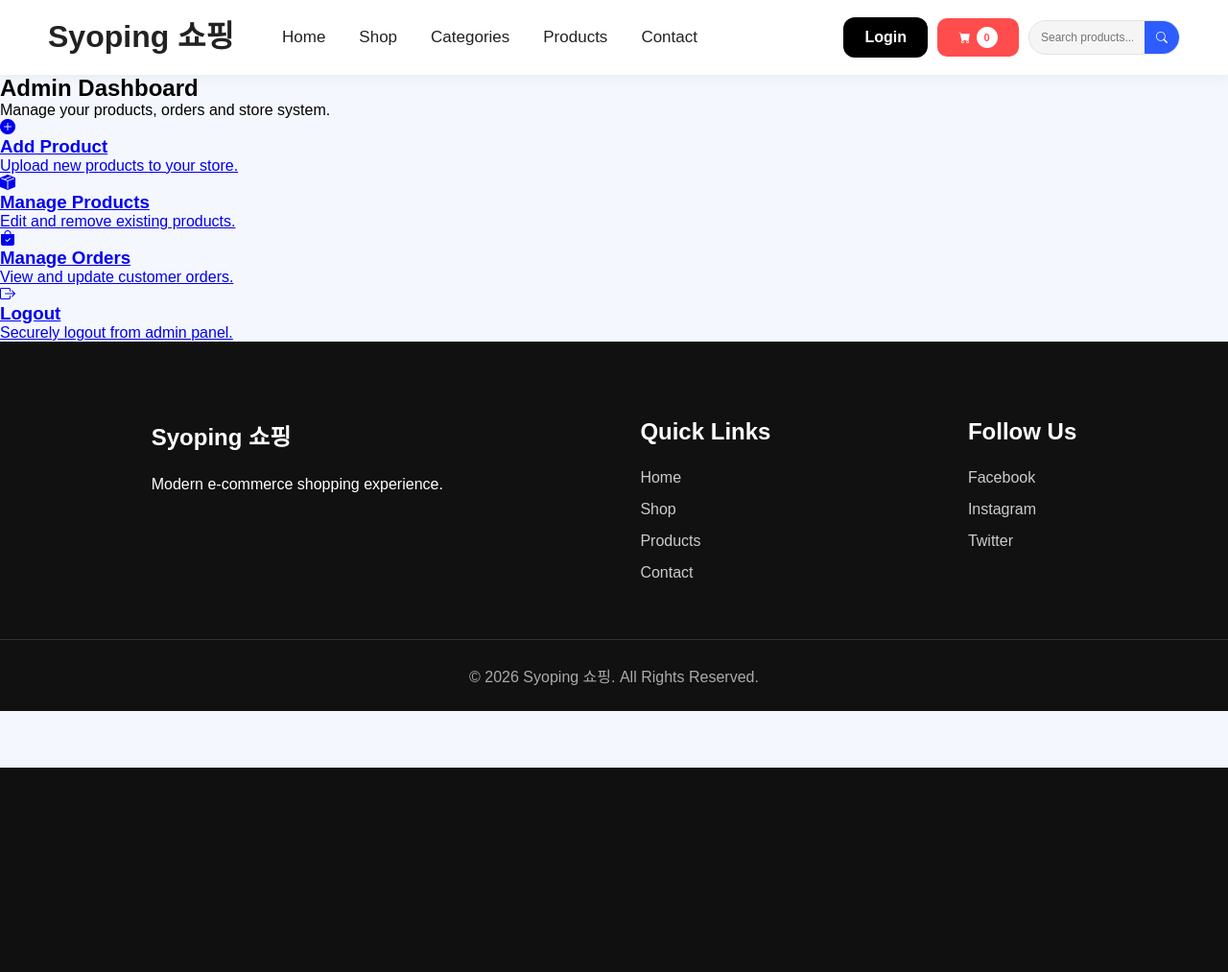
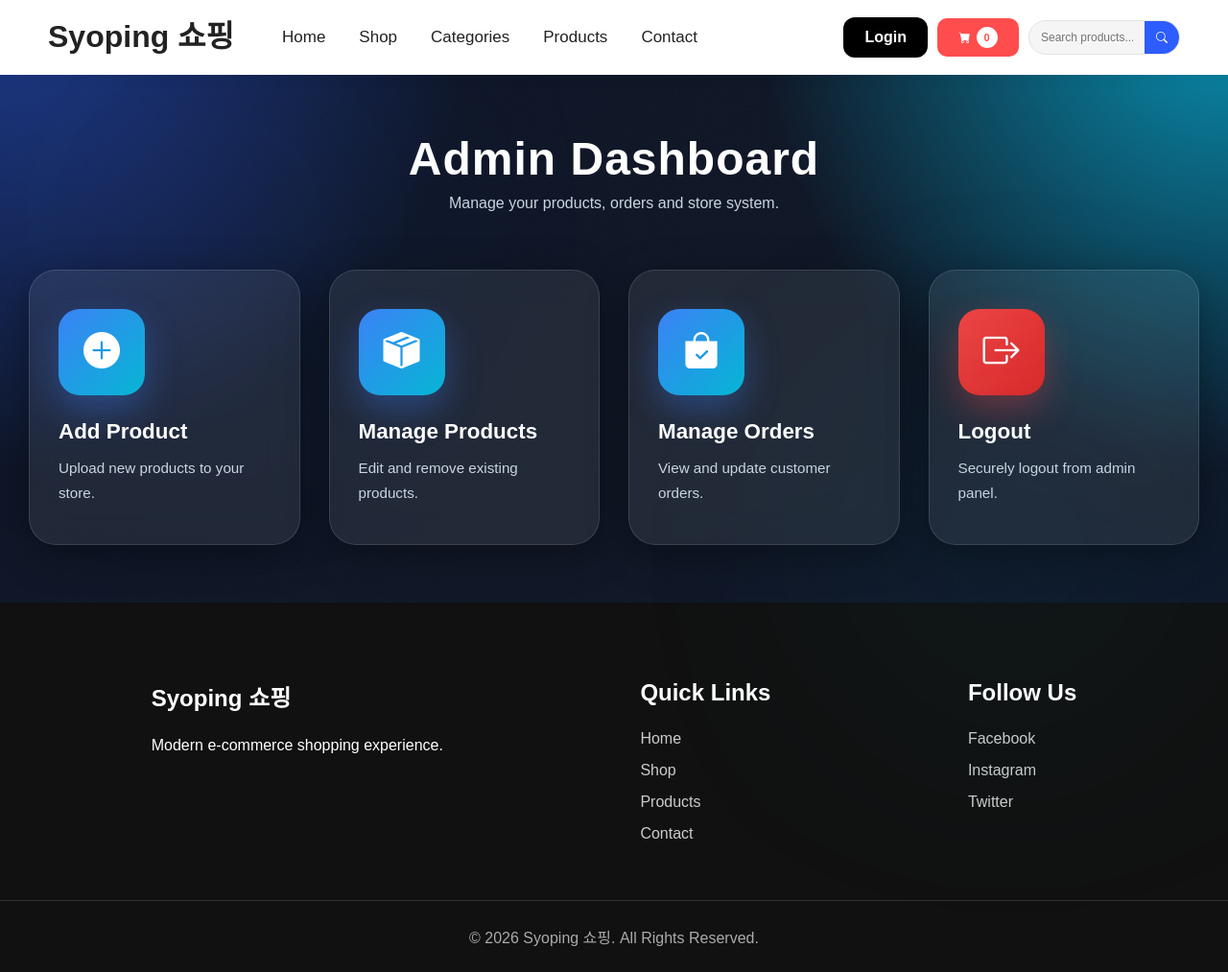
Before and after one commit to Mohammad-Shakib-2004/syoping, a Flask app: template templates/admin_dashboard.html in a window 1280 px wide. Shown: the whole page at 96% size. Before the commit the page ends 800 px from the top, so only its background shows below. Run offline with Flask 3, Linux system fonts and the light colour scheme; the template is opened without the code that fills it, so the values that code supplies are empty.

Commit message:
Update admin dashboard UI

```diff
--- a/templates/admin_dashboard.html
+++ b/templates/admin_dashboard.html
@@ -1,14 +1,257 @@
 {% extends 'base.html' %}
 
 {% block content %}
+
+<style>
+@import url('https://fonts.googleapis.com/css2?family=Poppins:wght@300;400;500;600;700;800&display=swap');
+
+body{
+    font-family:'Poppins',sans-serif;
+    background:
+        radial-gradient(circle at top left,#1e3a8a 0%,transparent 30%),
+        radial-gradient(circle at top right,#0891b2 0%,transparent 30%),
+        linear-gradient(135deg,#0f172a,#111827,#0f172a);
+    min-height:100vh;
+}
+
+/* Dashboard Container */
+
+.admin-dashboard{
+    max-width:1400px;
+    margin:auto;
+    padding:60px 30px;
+    position:relative;
+}
+
+/* Floating Glow Effects */
+
+.admin-dashboard::before{
+    content:"";
+    position:fixed;
+    top:100px;
+    left:100px;
+    width:250px;
+    height:250px;
+    background:#2563eb;
+    border-radius:50%;
+    filter:blur(140px);
+    opacity:.15;
+    pointer-events:none;
+}
+
+.admin-dashboard::after{
+    content:"";
+    position:fixed;
+    bottom:100px;
+    right:100px;
+    width:250px;
+    height:250px;
+    background:#06b6d4;
+    border-radius:50%;
+    filter:blur(140px);
+    opacity:.15;
+    pointer-events:none;
+}
+
+/* Header */
+
+.dashboard-header{
+    text-align:center;
+    margin-bottom:60px;
+}
+
+.dashboard-header h1{
+    font-size:3rem;
+    font-weight:800;
+    color:#fff;
+    margin-bottom:10px;
+    letter-spacing:1px;
+}
+
+.dashboard-header p{
+    color:#cbd5e1;
+    font-size:1rem;
+}
+
+/* Grid */
+
+.dashboard-grid{
+    display:grid;
+    grid-template-columns:repeat(auto-fit,minmax(280px,1fr));
+    gap:30px;
+}
+
+/* Cards */
+
+.dashboard-card{
+    text-decoration:none;
+    position:relative;
+    overflow:hidden;
+
+    background:rgba(255,255,255,0.08);
+    backdrop-filter:blur(18px);
+    -webkit-backdrop-filter:blur(18px);
+
+    border:1px solid rgba(255,255,255,0.12);
+    border-radius:28px;
+
+    padding:40px 30px;
+
+    transition:all .35s ease;
+
+    box-shadow:
+        0 10px 40px rgba(0,0,0,.35);
+}
+
+.dashboard-card::before{
+    content:"";
+    position:absolute;
+    inset:0;
+
+    background:linear-gradient(
+        135deg,
+        rgba(59,130,246,.15),
+        rgba(6,182,212,.15)
+    );
+
+    opacity:0;
+    transition:.35s;
+}
+
+.dashboard-card:hover::before{
+    opacity:1;
+}
+
+.dashboard-card:hover{
+    transform:translateY(-12px);
+    border-color:rgba(255,255,255,.25);
+
+    box-shadow:
+        0 20px 60px rgba(0,0,0,.45),
+        0 0 25px rgba(59,130,246,.25);
+}
+
+/* Shine Animation */
+
+.dashboard-card::after{
+    content:"";
+    position:absolute;
+    top:-150%;
+    left:-50%;
+
+    width:50%;
+    height:300%;
+
+    background:linear-gradient(
+        to right,
+        transparent,
+        rgba(255,255,255,.18),
+        transparent
+    );
+
+    transform:rotate(25deg);
+    transition:.9s;
+}
+
+.dashboard-card:hover::after{
+    left:130%;
+}
+
+/* Icon */
+
+.dashboard-icon{
+    width:90px;
+    height:90px;
+
+    display:flex;
+    align-items:center;
+    justify-content:center;
+
+    border-radius:22px;
+
+    background:linear-gradient(
+        135deg,
+        #3b82f6,
+        #06b6d4
+    );
+
+    margin-bottom:25px;
+
+    box-shadow:
+        0 15px 35px rgba(59,130,246,.35);
+}
+
+.dashboard-icon i{
+    color:white;
+    font-size:38px;
+}
+
+/* Text */
+
+.dashboard-card h3{
+    color:white;
+    font-size:1.4rem;
+    font-weight:700;
+    margin-bottom:12px;
+}
+
+.dashboard-card p{
+    color:#cbd5e1;
+    line-height:1.7;
+    font-size:.95rem;
+}
+
+/* Logout */
+
+.logout-card .dashboard-icon{
+    background:linear-gradient(
+        135deg,
+        #ef4444,
+        #dc2626
+    );
+
+    box-shadow:
+        0 15px 35px rgba(239,68,68,.35);
+}
+
+.logout-card:hover{
+    box-shadow:
+        0 20px 60px rgba(0,0,0,.45),
+        0 0 25px rgba(239,68,68,.35);
+}
+
+/* Responsive */
+
+@media(max-width:768px){
+
+    .admin-dashboard{
+        padding:40px 20px;
+    }
+
+    .dashboard-header h1{
+        font-size:2.2rem;
+    }
+
+    .dashboard-card{
+        padding:30px 25px;
+    }
+
+    .dashboard-icon{
+        width:80px;
+        height:80px;
+    }
+
+    .dashboard-icon i{
+        font-size:32px;
+    }
+}
+</style>
 
 <section class="admin-dashboard">
 
     <div class="dashboard-header">
 
-        <h1>
-            Admin Dashboard
-        </h1>
+        <h1>Admin Dashboard</h1>
 
         <p>
             Manage your products, orders and store system.
@@ -19,16 +262,13 @@
     <div class="dashboard-grid">
 
         <!-- ADD PRODUCT -->
-
         <a href="/add_product" class="dashboard-card">
 
             <div class="dashboard-icon">
                 <i class="bi bi-plus-circle-fill"></i>
             </div>
 
-            <h3>
-                Add Product
-            </h3>
+            <h3>Add Product</h3>
 
             <p>
                 Upload new products to your store.
@@ -37,16 +277,13 @@
         </a>
 
         <!-- MANAGE PRODUCTS -->
-
         <a href="/manage_products" class="dashboard-card">
 
             <div class="dashboard-icon">
                 <i class="bi bi-box-seam-fill"></i>
             </div>
 
-            <h3>
-                Manage Products
-            </h3>
+            <h3>Manage Products</h3>
 
             <p>
                 Edit and remove existing products.
@@ -55,16 +292,13 @@
         </a>
 
         <!-- MANAGE ORDERS -->
-
         <a href="/admin_orders" class="dashboard-card">
 
             <div class="dashboard-icon">
                 <i class="bi bi-bag-check-fill"></i>
             </div>
 
-            <h3>
-                Manage Orders
-            </h3>
+            <h3>Manage Orders</h3>
 
             <p>
                 View and update customer orders.
@@ -73,16 +307,13 @@
         </a>
 
         <!-- LOGOUT -->
-
         <a href="/admin_logout" class="dashboard-card logout-card">
 
             <div class="dashboard-icon">
                 <i class="bi bi-box-arrow-right"></i>
             </div>
 
-            <h3>
-                Logout
-            </h3>
+            <h3>Logout</h3>
 
             <p>
                 Securely logout from admin panel.
```
Also changed, not shown: static/images/images.jpg (added).
